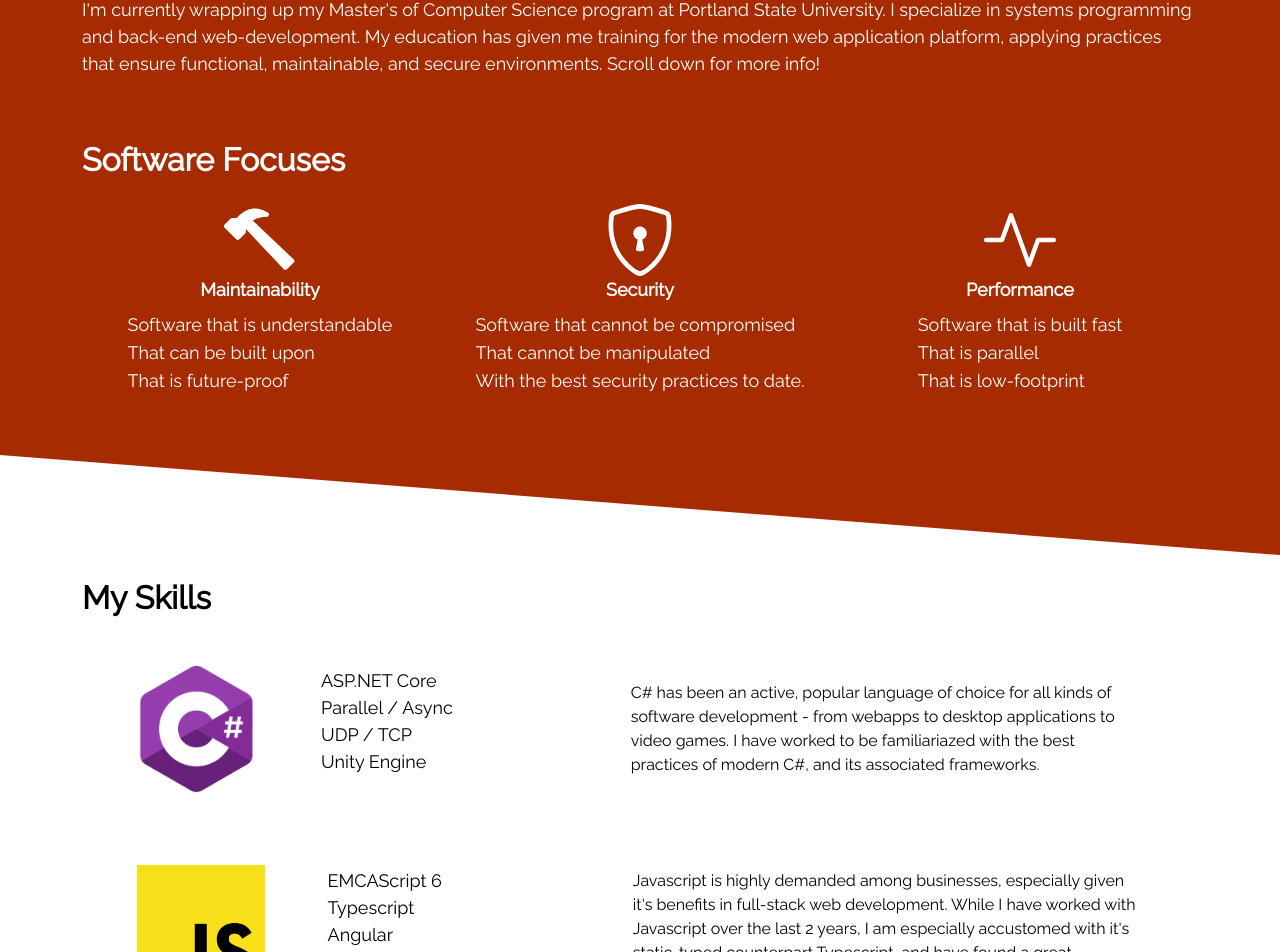
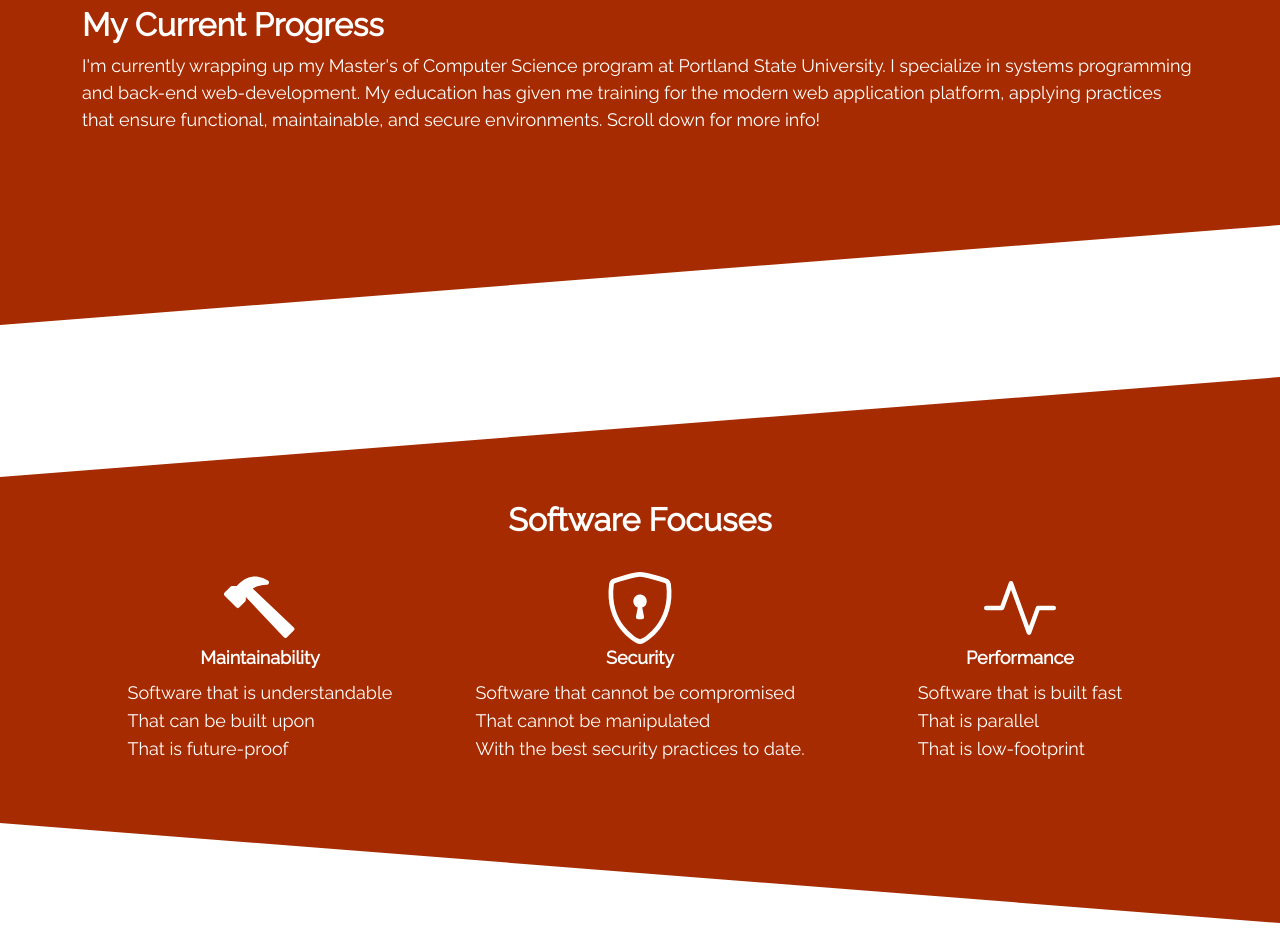
Before and after one commit to ChristianNoelSchmid/portfolio-site, an Angular app: page / in a window 1280 px wide. Shown: the part 850-1802 px from the top of the page. Built offline with nearby package versions, Linux system fonts and the light colour scheme.

Commit message:
Adjusted alignments, padding, margins, overall layout

```diff
--- a/src/app/contact/contact.component.css
+++ b/src/app/contact/contact.component.css
@@ -1,3 +1,7 @@
+.contact {
+  padding-top: 5em;
+}
+
 form {
   background-color: #efefef;
   padding: 2em;
--- a/src/app/contact/contact.component.html
+++ b/src/app/contact/contact.component.html
@@ -3,7 +3,7 @@
   [childClasses]="'container text-black'"
   id="contact"
 >
-  <div class="row justify-content-around align-items-center">
+  <div class="row justify-content-around align-items-center contact">
     <div class="col-md-5">
       <h2>Contact:</h2>
       <p>
--- a/src/app/hero/hero.component.css
+++ b/src/app/hero/hero.component.css
@@ -1,3 +1,7 @@
+#about-me {
+  padding-top: 2em;
+}
+
 .hero-img {
   box-shadow: inset 0px 0px 10px #0009;
   background-image: linear-gradient(#0009, #000a), url("../../assets/hero.jpg");
--- a/src/app/hero/hero.component.html
+++ b/src/app/hero/hero.component.html
@@ -12,7 +12,7 @@
 <app-slanted-section
   class="anchor-section"
   [color]="'var(--alt-background-color)'"
-  [childClasses]="'container'"
+  [childClasses]="'container pt-4'"
 >
   <section id="about-me">
     <h2><b>My Current Progress</b></h2>
@@ -25,7 +25,13 @@
       info!
     </p>
   </section>
-  <h2 class="mb-4"><b>Software Focuses</b></h2>
+</app-slanted-section>
+<app-slanted-section [color]="'white'"></app-slanted-section>
+<app-slanted-section
+  [color]="'var(--alt-background-color)'"
+  [childClasses]="'container'"
+>
+  <h2 class="text-center pb-4"><b>Software Focuses</b></h2>
   <div class="row">
     <div class="col-xl-4 col-md-6 d-flex flex-column align-items-center mb-4">
       <svg
--- a/src/app/previous-work/previous-work.component.html
+++ b/src/app/previous-work/previous-work.component.html
@@ -1,5 +1,5 @@
 <app-slanted-section [color]="'var(--alt-background-color)'">
-  <h2 class="container py-3">My Projects</h2>
+  <h2 class="container pt-2 pb-4">My Projects</h2>
   <section *ngFor="let project of projects">
     <div
       class="project-pane anchor-section"
```
Also changed, not shown: 3 other files (tests, documents, lock files or other folders).
